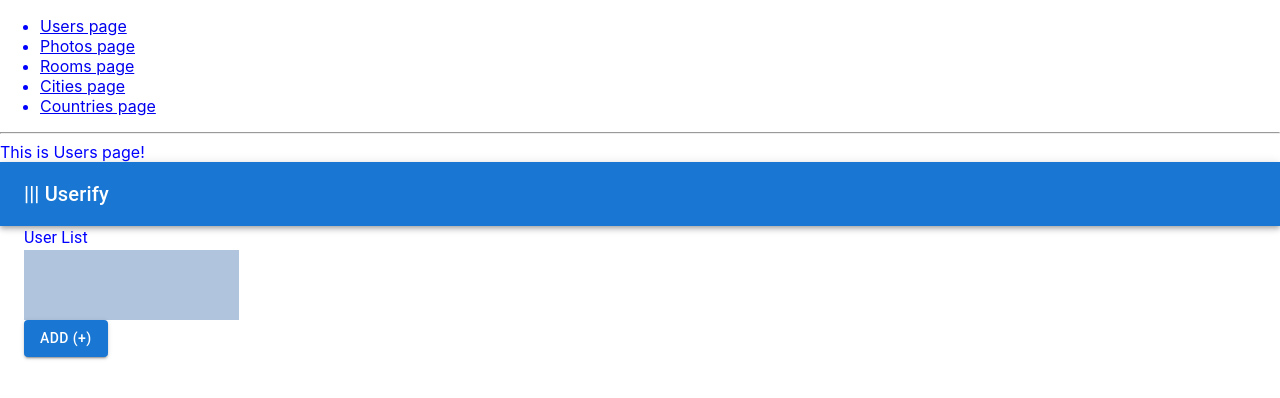
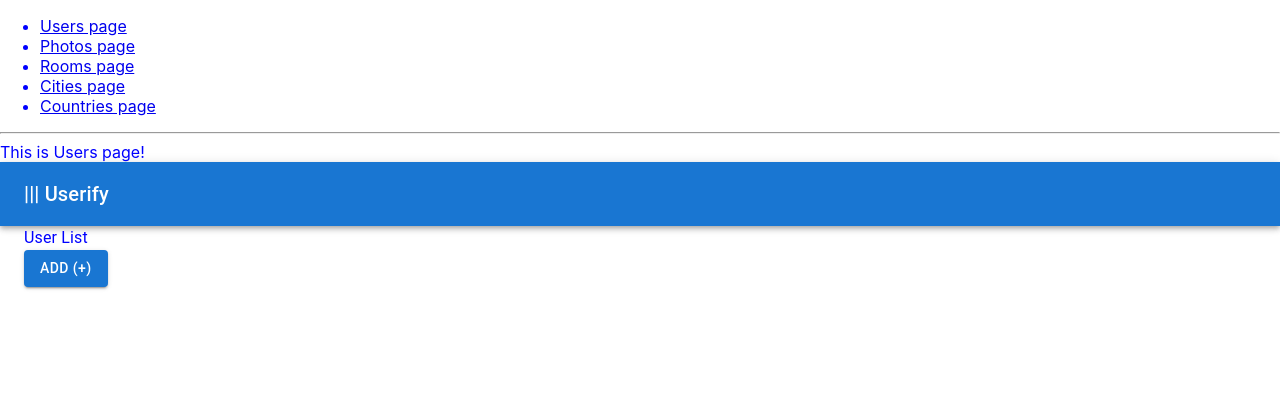
Before and after one commit to pawelwojtanowicz/two-pages-practice, a React (Create React App) app: page /users in a window 1280 px wide. Shown: the top 398 px of the page. Built offline with nearby package versions, Linux system fonts and the light colour scheme.

Commit message:
next step will be by brother

```diff
--- a/src/userify-components/UserList.tsx
+++ b/src/userify-components/UserList.tsx
@@ -16,9 +16,9 @@ const UserList: React.FC = ({ setShow, show, userPropsList }) => {
   return (
     <Box ml={3} textAlign="left">
       <Typography>User List</Typography>
-      <Box sx={{ bgcolor: "LightSteelBlue", width: 215, height: 70 }}>
-        {userPropsList}
-      </Box>
+
+      {userPropsList}
+
       <Button variant="contained" onClick={onChange}>
         Add (+)
       </Button>
--- a/src/userify-components/Users.tsx
+++ b/src/userify-components/Users.tsx
@@ -3,12 +3,16 @@ import MyAppBar from "./MyAppBar";
 import UserList from "./UserList";
 import AddingSpace from "./AddingSpace";
 import { useState } from "react";
+import { Box } from "@mui/material";
 
 const Users = () => {
   const [show, setShow] = useState(false);
   const [users, setUsers] = useState([]);
-  const labels = ["name: ", "last name: ", "age: "];
-  const userPropsList = users.map((user) => <li key="user">{user}</li>);
+  const userPropsList = users.map((user) => (
+    <Box sx={{ bgcolor: "LightSteelBlue", width: 215, height: 70 }}>
+      <li key="user">{user}</li>
+    </Box>
+  ));
   return (
     <div>
       This is Users page!
```
